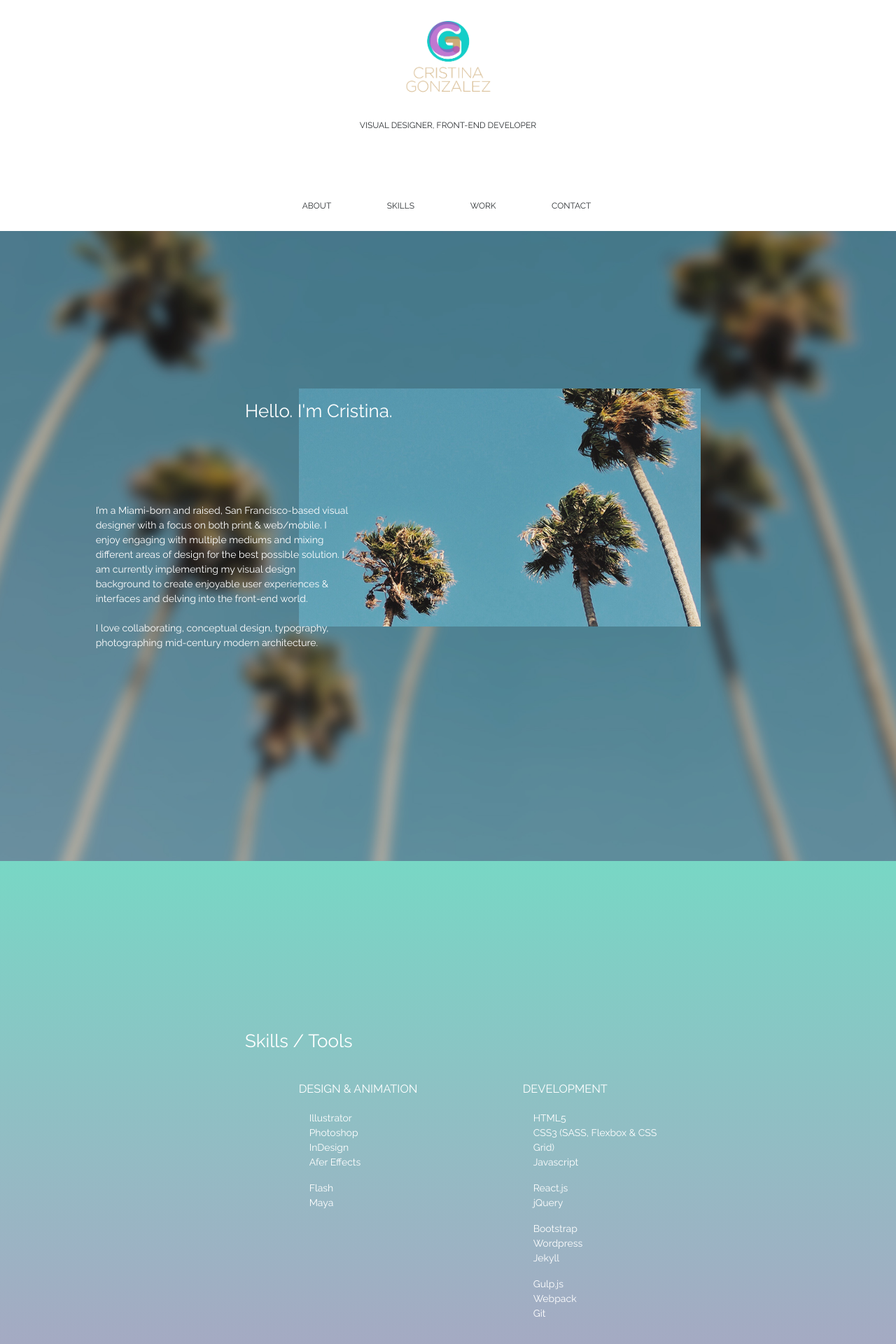
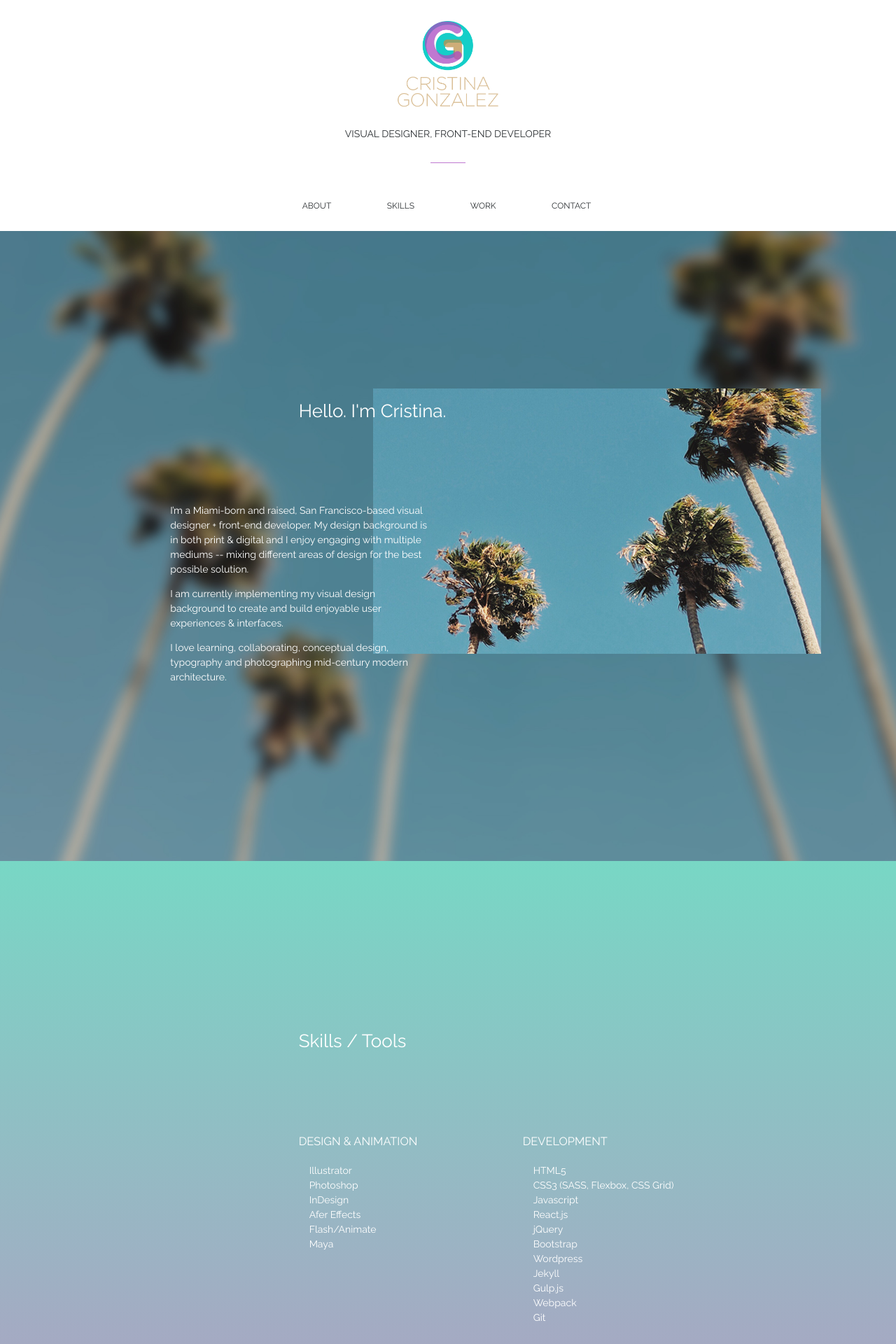
Before and after one commit to cgonz0/cgonz0.github.io, a Jekyll site: the page built from index.html, in a window 1280 px wide. Shown: the top 1920 px of the page at 70% size. Built offline with Jekyll 4.4.1, drawn with Linux system fonts in a browser that asks for light colours; nearby versions of some CDN libraries; some of the changed text lies outside the part shown.

Commit message:
layout change, favicon, css tweaks

```diff
--- a/_includes/header.html
+++ b/_includes/header.html
@@ -3,4 +3,5 @@
       <img src="{{ "/img/CG_logo@2x.png" | relative_url }}">
   </div>
   <p>VISUAL DESIGNER, FRONT-END DEVELOPER</p>
+  <div class="sep"></div>
 </div>
--- a/_layouts/default.html
+++ b/_layouts/default.html
@@ -11,6 +11,7 @@
   <script src="{{ "/js/main.js" | relative_url }}"></script>
   <link href="https://fonts.googleapis.com/css?family=Cutive+Mono|Raleway:400,400i,700" rel="stylesheet">
   <link rel="stylesheet" href="https://use.fontawesome.com/releases/v5.0.13/css/all.css" integrity="sha384-DNOHZ68U8hZfKXOrtjWvjxusGo9WQnrNx2sqG0tfsghAvtVlRW3tvkXWZh58N9jp" crossorigin="anonymous">
+  <link rel="icon" href="favicon.ico" type="image/x-icon">
 	<title>c gonz</title>
 </head>
 <body>
--- a/_sass/_colors.scss
+++ b/_sass/_colors.scss
@@ -1,5 +1,7 @@
 $black: #2c3033;
 $aqua: #14cec8;
+$gold: #CDAC7B;
+$purple: #BF79D1;
 $gradient-aqua: #78d7c5;
 $gradient-purple: #b29cc2;
 $gradient-yellow: #ccd8b3;
--- a/_sass/_header.scss
+++ b/_sass/_header.scss
@@ -3,11 +3,19 @@
   text-align: center;
   margin-top: 30px;
   p {
-    font-size: 12px;
+    font-size: 14px;
     color: $black;
+    margin-bottom: 30px;
     }
   img {
-    width: 125px;
-    margin-bottom: 30px;
+    width: 150px;
+    margin-bottom: 20px;
+    }
+    .sep {
+    background-color: $purple;
+    display: block;
+    height: 1px;
+    margin: 0 auto;
+    width: 50px;
     }
 }
--- a/css/main.scss
+++ b/css/main.scss
@@ -46,17 +46,15 @@ p {
 }
 
 .a {
-  grid-area: 4 / 5 / 12 / 11;
+  grid-area: 4 / 6 / 12 / 12;
 }
 
 .b {
-  grid-area: 4 / 4 / 5 / 8;
-  margin-left: 30px;
-
+  grid-area: 4 / 5 / 5 / 8;
 }
 
 .c {
-  grid-area: 6 / 2 / 11 / 6;
+  grid-area: 6 / 3 / 11 / 7;
   margin-left: 30px;
   margin-right: 30px;
 }
@@ -80,16 +78,15 @@ p {
 }
 
 .d {
-  grid-area: 4 / 4 / 5  / 7;
-  margin-left: 30px;
+  grid-area: 4 / 5 / 5  / 7;
 }
 
 .skill-des {
-  grid-area: 5 / 5 / 9 / 7;
+  grid-area: 6 / 5 / 11 / 7;
 }
 
 .skill-dev {
-  grid-area: 5 / 8 / 11 / 10;
+  grid-area: 6 / 8 / 15 / 111;
 }
 
 
@@ -105,19 +102,20 @@ p {
 }
 
 .e {
-  grid-area: 4 / 5 / 12 / 11;
+  grid-area: 4 / 6 / 12 / 12;
 }
 
 .f {
-  grid-area: 4 / 4 / 5 / 7;
-  margin-left: 30px;
+  grid-area: 4 / 5 / 5 / 8;
 
 }
 
 .g {
-  grid-area: 6 / 2 / 10 / 5;
+  grid-area: 6 / 3 / 11 / 5;
   margin-left: 30px;
-  margin-right: 30px;
+  ul {
+    padding: 5px 0px;
+  }
   li {
     display: block;
     text-align: left;
@@ -127,8 +125,9 @@ p {
 }
 
 .h {
-  grid-area: 6 / 5 / 8 / 8;
+  grid-area: 6 / 6 / 8 / 9;
   padding-left: 10px;
+  margin-top: -3px;
   a {
     color: white;
     text-decoration: none;
@@ -136,7 +135,7 @@ p {
     & span {
       visibility: hidden;
       position: relative;
-      top: 3px;
+      top: 1px;
       margin-left: 5px;
     }
     &:hover span {
@@ -173,14 +172,14 @@ p {
 }
 
 .j {
-  grid-area: 3 / 4 / 4 / 7;
-  margin-left: 30px;
+  grid-area: 4 / 5 / 4 / 7;
 }
 
 
 //Contact form
 .contact-form {
-  grid-area: 5 / 5 / 10 /10;
+  grid-area: 5 / 5 / 10 / 9;
+  margin-top: 20px;
 }
 
 .contact-input {
@@ -188,7 +187,6 @@ p {
 }
 
 .contact-control {
-  display: block;
   width: 100%;
   height: 36px;
   padding: 6px 12px;
@@ -198,7 +196,8 @@ p {
   border: 1px solid white;
   font-family: 'Raleway', sans-serif;
   &.contact-control.msg {
-    height: 80px;
+    height: 70px;
+    padding-top: 10px;
   }
 }
 
@@ -224,14 +223,14 @@ label {
   left: 1em;
   transition:none;
   &.msg {
-    top: -6.1em;
+    top: -5.6em;
   }
 }
 
 input:valid + label,
 textarea:valid + label,
  {
-  left:-6.2em;
+  left: -6em;
   transition:all 0ms ease;
   transition-property: color;
   color: white;
--- a/index.html
+++ b/index.html
@@ -16,10 +16,15 @@ layout: default
 
   <div class="c desc">
   <p>
-      I’m a Miami-born and raised, San Francisco-based visual designer with a focus on both print & web/mobile. I enjoy engaging with multiple mediums and mixing different areas of design for the best possible solution. I am currently implementing my visual design background to create enjoyable user experiences & interfaces and delving into the front-end world.
-      <br>
-      <br>
-      I love collaborating, conceptual design, typography, photographing mid-century modern architecture.
+      I’m a Miami-born and raised, San Francisco-based visual designer + front-end developer.
+      My design background is in both print & digital and I enjoy engaging with multiple mediums -- mixing different areas of design for the best possible solution.
+  </p>
+  <p>
+      I am currently implementing my visual design background to create and build enjoyable user experiences & interfaces.
+  </p>
+  <p>
+      I love learning, collaborating, conceptual design, typography and photographing mid-century modern architecture.
+
   </p>
   </div>
 
@@ -40,8 +45,7 @@ layout: default
           <li>Photoshop</li>
           <li>InDesign</li>
           <li>Afer Effects</li>
-          <br>
-          <li>Flash</li>
+          <li>Flash/Animate</li>
           <li>Maya</li>
         </ul>
       </div>
@@ -50,16 +54,13 @@ layout: default
         <h3>Development</h3>
         <ul>
           <li>HTML5</li>
-          <li>CSS3 (SASS, Flexbox & CSS Grid)</li>
+          <li>CSS3 (SASS, Flexbox, CSS Grid)</li>
           <li>Javascript</li>
-          <br>
           <li>React.js</li>
           <li>jQuery</li>
-          <br>
           <li>Bootstrap</li>
           <li>Wordpress</li>
           <li>Jekyll</li>
-          <br>
           <li>Gulp.js</li>
           <li>Webpack</li>
           <li>Git</li>
```
Also changed, not shown: other parts of index.html (+1 -1 lines), favicon.ico (added), img/about_crop.jpg, img/work_crop.jpg.
